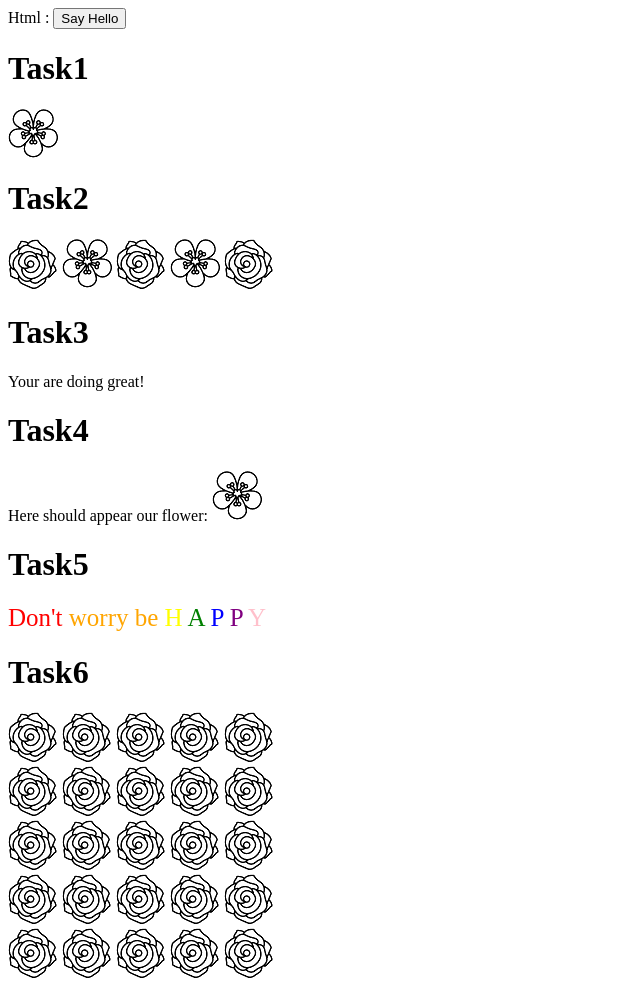
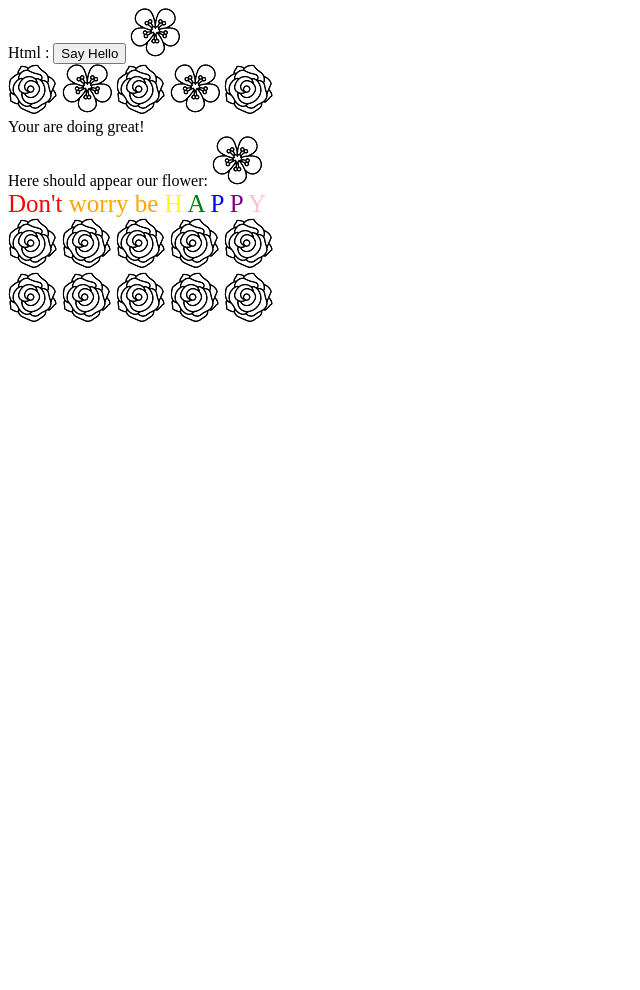
Before and after one commit to LouiseGy/LouiseGy.github.io, a plain HTML site: page fun.html in a window 1280 px wide. Shown: the whole page, without its empty margins (0-640 px from the left). After the commit the page ends 800 px from the top, so only its background shows below. Drawn offline with Linux system fonts and the light colour scheme.

Commit message:
Update fun.html

```diff
--- a/fun.html
+++ b/fun.html
@@ -17,13 +17,8 @@ Html : <!DOCTYPE html>
 
 
 
-  <h1>Task1</h1>
-
     <img id = "first" src="flower2.png">
 
-
-
-  <h1>Task2</h1>
 
   <div id = "container">
 
@@ -39,13 +34,11 @@ Html : <!DOCTYPE html>
 
   </div>
 
-  <h1>Task3</h1>
+
 
   <div id = "task3"></div>
 
 
-
-  <h1>Task4</h1>
 
   <div>
 
@@ -57,9 +50,6 @@ Html : <!DOCTYPE html>
 
 </div>
 
-
-
-  <h1>Task5</h1>
 
   <div>
 
@@ -85,7 +75,6 @@ Html : <!DOCTYPE html>
 
 
 
-  <h1>Task6</h1>
 
       <div id="event">
 
@@ -117,49 +106,6 @@ Html : <!DOCTYPE html>
 
       </div>
 
-      <div>
-
-        <img src="flower1.png">
-
-        <img src="flower1.png">
-
-        <img src="flower1.png">
-
-        <img src="flower1.png">
-
-        <img src="flower1.png">
-
-      </div>
-
-      <div>
-
-        <img src="flower1.png">
-
-        <img src="flower1.png">
-
-        <img src="flower1.png">
-
-        <img src="flower1.png">
-
-        <img src="flower1.png">
-
-      </div>
-
-      <div>
-
-        <img src="flower1.png">
-
-        <img src="flower1.png">
-
-        <img src="flower1.png">
-
-        <img src="flower1.png">
-
-        <img src="flower1.png">
-
-      </div>
-
-    </div>
 
 
 
```
